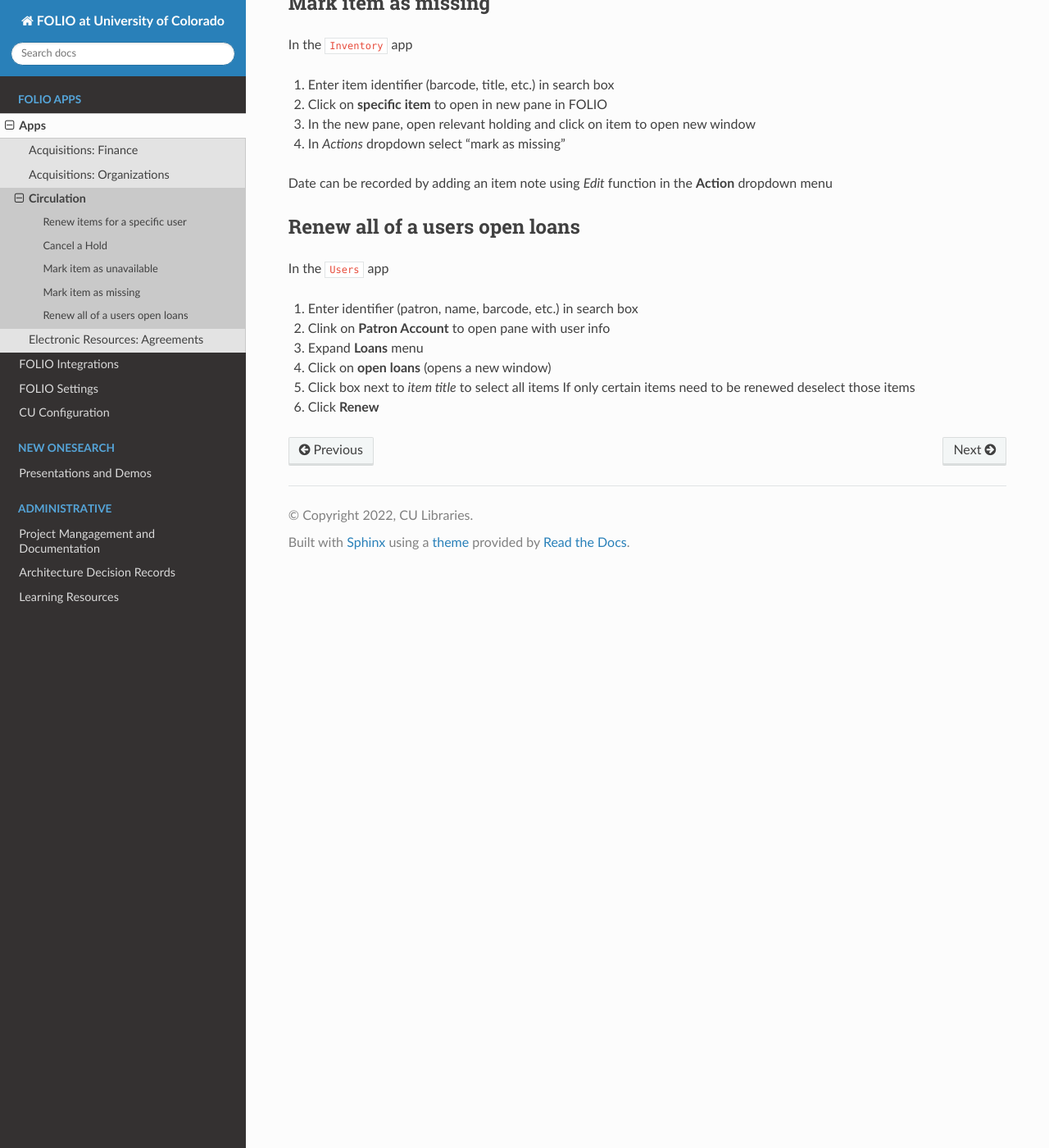
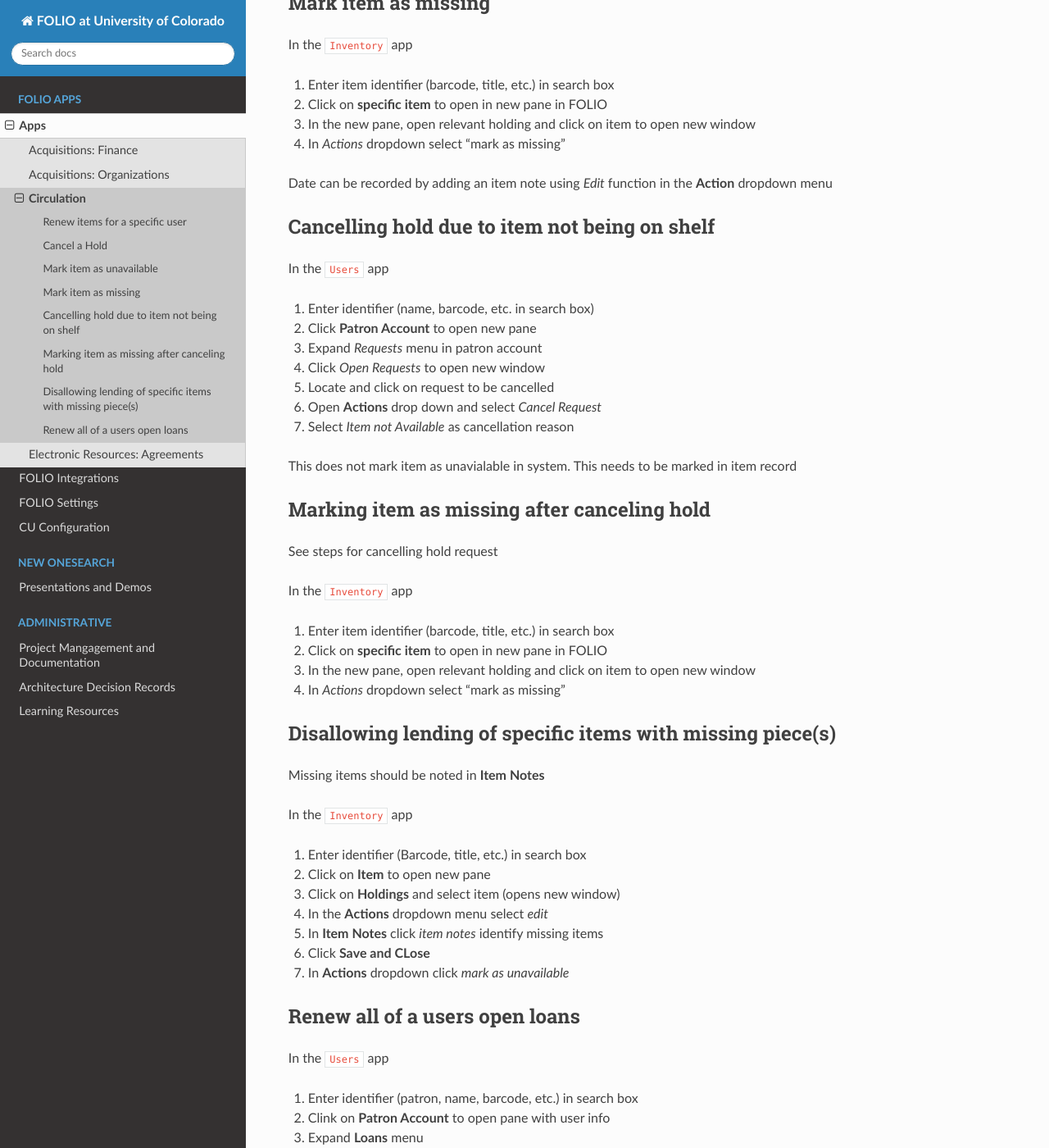
Before and after one commit to culibraries/folio, a Sphinx documentation site: the page built from docs/apps/circulation.md, in a window 1280 px wide and 1400 px high, scrolled down 1136 px. Shown: the whole window at 82% size. Built offline with Sphinx 7.4.7 and the Read the Docs theme 2.0.0, drawn with Linux system fonts in a browser that asks for light colours; some of the changed text lies outside the part shown.

Commit message:
Update circulation.md

```diff
--- a/docs/apps/circulation.md
+++ b/docs/apps/circulation.md
@@ -49,6 +49,47 @@
 
 Date can be recorded by adding an item note using *Edit* function in the **Action** dropdown menu
 
+## Cancelling hold due to item not being on shelf
+
+In the `Users` app
+
+1. Enter identifier (name, barcode, etc. in search box)
+1. Click **Patron Account** to open new pane
+1. Expand *Requests* menu in patron account
+1. Click *Open Requests* to open new window
+1. Locate and click on request to be cancelled
+1. Open **Actions** drop down and select *Cancel Request*
+1. Select *Item not Available* as cancellation reason
+
+This does not mark item as unavialable in system. This needs to be marked in item record
+
+## Marking item as missing after canceling hold
+
+See steps for cancelling hold request
+
+In the `Inventory` app
+
+1. Enter item identifier (barcode, title, etc.) in search box
+1. Click on **specific item** to open in new pane in FOLIO
+1. In the new pane, open relevant holding and click on item to open new window
+1. In *Actions* dropdown select "mark as missing"
+
+
+
+## Disallowing lending of specific items with missing piece(s)
+
+Missing items should be noted in **Item Notes**
+
+In the `Inventory` app
+
+1. Enter identifier (Barcode, title, etc.) in search box
+1. Click on **Item** to open new pane
+1. Click on **Holdings** and select item (opens new window)
+1. In the **Actions** dropdown menu select *edit*
+1. In **Item Notes** click *item notes* identify missing items
+1. Click **Save and CLose**
+1. In **Actions** dropdown click *mark as unavailable*
+
 ## Renew all of a users open loans
 
 In the `Users` app
```
Also changed, not shown: other parts of docs/apps/circulation.md (+1 -1 lines).
